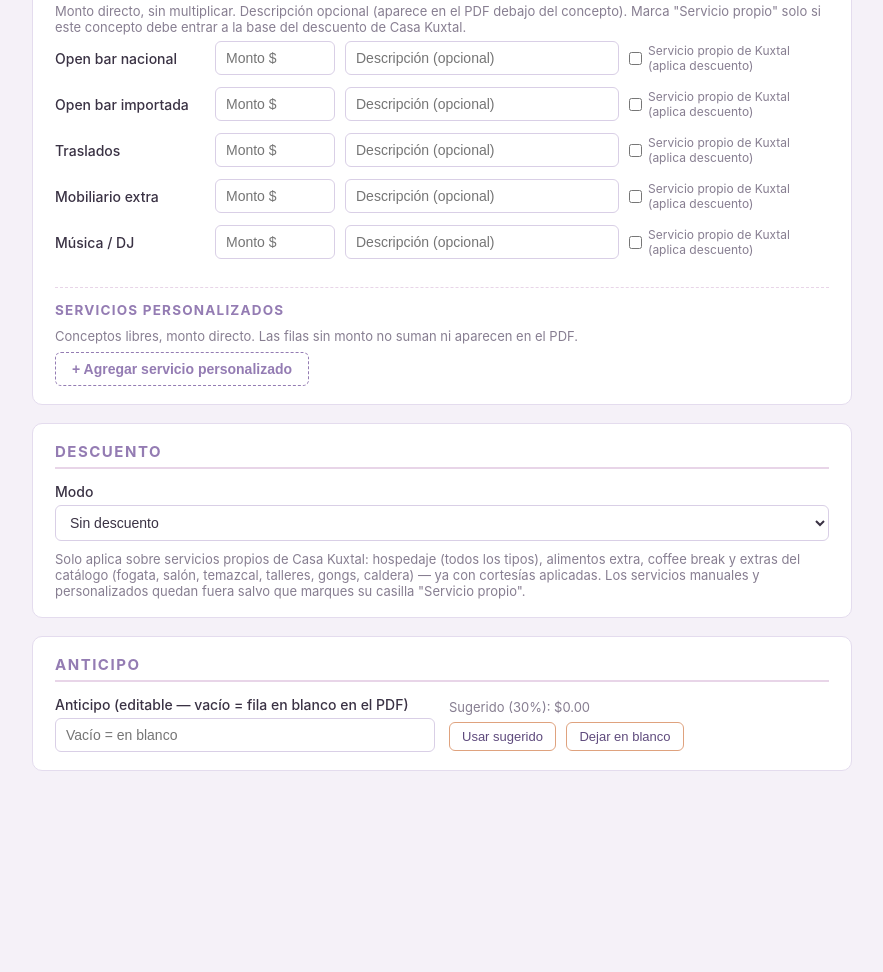
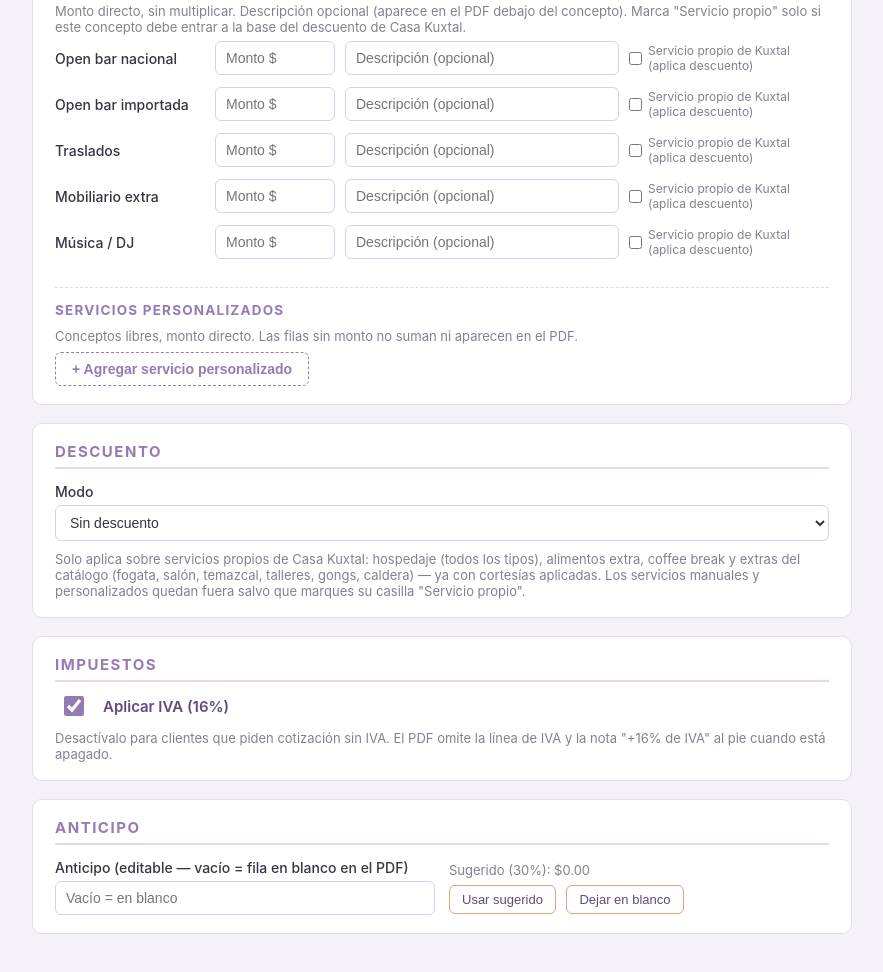
Before and after one commit to eleazarmireles01/cotizador-kuxtal, a website: page public/index.html in a window 1280 px wide. Shown: the part 1301-2273 px from the top of the page, without its empty margins (198-1081 px from the left). Before the commit the page ends 2220 px from the top, so only its background shows below. Drawn offline with Linux system fonts and the light colour scheme; no server answers.

Commit message:
Toggle para activar/desactivar IVA en la cotización
- Nueva sección Impuestos con checkbox "Aplicar IVA (16%)", activado
  por default para no romper el comportamiento existente
- Al desactivarlo: iva=0, el total final equivale al subtotal sin
  impuesto, y el PDF omite por completo la fila IVA y ajusta la nota
  de términos a "Precio sin IVA." (en vez de "Precio + 16% de IVA.")
- Anticipo sugerido y total por persona siguen funcionando igual,
  calculados sobre el total vigente según el estado del toggle
- Verificado con el caso Pravana: con IVA sigue dando $98,275.20
  exacto (regresión intacta); sin IVA da $84,720.00 (el subtotal)

```diff
--- a/public/form.css
+++ b/public/form.css
@@ -184,6 +184,23 @@ input[readonly] { background: var(--durazno); color: var(--morado-oscuro); font-
 }
 #btnAgregarPersonalizado:hover { background: var(--lila-fondo); }
 
+.iva-toggle {
+  display: inline-flex;
+  align-items: center;
+  gap: 10px;
+  font-size: 15px;
+  font-weight: 600;
+  color: var(--morado-oscuro);
+  cursor: pointer;
+}
+.iva-toggle input {
+  width: 38px;
+  height: 20px;
+  margin: 0;
+  accent-color: var(--morado);
+  cursor: pointer;
+}
+
 .anticipo-acciones button {
   background: #fff;
   border: 1px solid var(--salmon);
--- a/public/form.js
+++ b/public/form.js
@@ -270,8 +270,9 @@ function calcular() {
   }
   const descuentoMotivo = $('descuentoMotivo').value.trim();
 
+  const aplicarIva = $('aplicarIva').checked;
   const subtotalSinIva = totalMasExtras - descuento;
-  const iva = subtotalSinIva * ivaPct;
+  const iva = aplicarIva ? subtotalSinIva * ivaPct : 0;
   const totalConIva = subtotalSinIva + iva;
   const totalPorPersona = participantes > 0 ? subtotalSinIva / participantes : 0;
   const anticipoSugerido = totalConIva * (config.anticipo_sugerido_pct / 100);
@@ -286,6 +287,7 @@ function calcular() {
     descuentoPct,
     descuentoMotivo,
     subtotalSinIva,
+    aplicaIva: aplicarIva,
     iva,
     subTotal: totalConIva,
     totalPorPersona,
@@ -300,7 +302,9 @@ function calcular() {
   if (descuento > 0) {
     partesDesglose.push(`Servicios ${money(totalMasExtras)}`, `Descuento -${money(descuento)}`);
   }
-  partesDesglose.push(`Subtotal ${money(subtotalSinIva)}`, `IVA ${money(iva)}`, `${participantes || '—'} participantes`);
+  partesDesglose.push(`Subtotal ${money(subtotalSinIva)}`);
+  partesDesglose.push(aplicarIva ? `IVA ${money(iva)}` : 'Sin IVA');
+  partesDesglose.push(`${participantes || '—'} participantes`);
   $('desgloseVivo').textContent = partesDesglose.join(' · ');
   $('totalVivo').textContent = money(totalConIva);
   $('errores').innerHTML = errores.map((e) => `<div class="error">⚠ ${e}</div>`).join('');
--- a/public/index.html
+++ b/public/index.html
@@ -216,6 +216,15 @@
       </section>
 
       <section>
+        <h2>Impuestos</h2>
+        <label class="iva-toggle">
+          <input type="checkbox" id="aplicarIva" checked />
+          Aplicar IVA (16%)
+        </label>
+        <p class="nota">Desactívalo para clientes que piden cotización sin IVA. El PDF omite la línea de IVA y la nota "+16% de IVA" al pie cuando está apagado.</p>
+      </section>
+
+      <section>
         <h2>Anticipo</h2>
         <div class="grid">
           <label>Anticipo (editable — vacío = fila en blanco en el PDF)
```
Also changed, not shown: server.js (+12 -1 lines), templates/cotizacion.html (+2 -6 lines).
